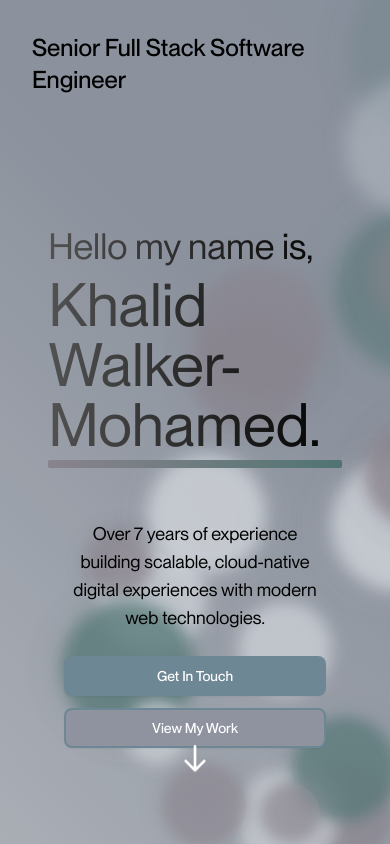
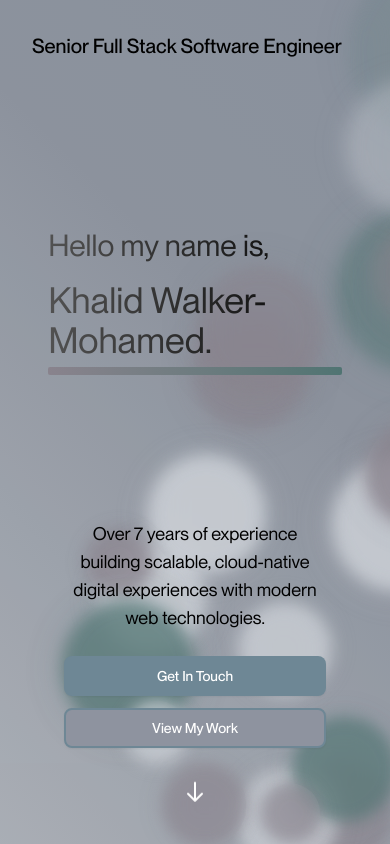
Before and after one commit to KNMohamed/personal-website, a Next.js app: page / in a window 390 px wide. Shown: the top 844 px of the page. Built offline with nearby package versions, Linux system fonts and the light colour scheme.

Commit message:
Fix responsiveness in HeroSection

```diff
--- a/src/app/components/Bubble/BubbleContainer.tsx
+++ b/src/app/components/Bubble/BubbleContainer.tsx
@@ -29,9 +29,9 @@ const BubbleContainer: React.FC<BubbleContainerProps> = ({
       id: Math.random().toString(36).substring(2, 11),
       x: Math.random() * 98 + 1,
       y: 110, // Start from bottom
-      size: Math.random() * 120 + 60, // 20-50px
+      size: Math.random() * 120 + 60,
       color: colors[Math.floor(Math.random() * colors.length)],
-      duration: Math.random() * 4 + 5, // 8-13 seconds
+      duration: Math.random() * 4 + 5,
       delay: 2,
     };
     console.log('Generated bubble:', bubble);
--- a/src/app/components/HeroSection.tsx
+++ b/src/app/components/HeroSection.tsx
@@ -91,7 +91,7 @@ const HeroSection = () => {
     >
       {/* Fixed container for the header text */}
       <div ref={headerContainerRef}>
-        <div ref={headerTextRef} className="text-2xl font-medium text-black">
+        <div ref={headerTextRef} className="md:text-2xl text-xl font-medium text-black">
           Senior Full Stack Software Engineer
         </div>
       </div>
@@ -115,10 +115,10 @@ const HeroSection = () => {
           }}
         >
           <div className="flex flex-col w-full">
-            <span className="text-4xl md:text-5xl mb-2">Hello my name is,</span>
+            <span className="text-3xl sm:text-4xl mb-2">Hello my name is,</span>
             <div className="relative w-full">
               <div className="relative inline-block">
-                <span className="text-6xl md:text-8xl">
+                <span className="md:text-8xl xs:text-6xl text-4xl">
                   <span
                     ref={typedRef}
                     className="inline-block"
@@ -134,7 +134,7 @@ const HeroSection = () => {
                   />
                   <span
                     ref={cursorRef}
-                    className="typed-cursor text-6xl md:text-8xl"
+                    className="typed-cursor text-5xl xs:text-6xl md:text-8xl"
                     style={{
                       display: isTypingComplete ? 'none' : 'inline-block',
                       opacity: isTypingComplete ? 0 : 1,
@@ -190,16 +190,16 @@ const HeroSection = () => {
         </div>
         <button
           onClick={() => {
-            const nextSection = document.getElementById('about');
+            const nextSection = document.getElementById('experience');
             if (nextSection) {
               nextSection.scrollIntoView({ behavior: 'smooth' });
             }
           }}
-          className="absolute bottom-8 animate-bounce cursor-pointer hover:opacity-80 transition-opacity"
+          className="absolute md:bottom-4 lg:bottom-8 bottom-1 animate-bounce cursor-pointer hover:opacity-80 transition-opacity"
           aria-label="Scroll to next section"
         >
           <svg
-            className="w-8 h-8 text-white"
+            className="md:w-8 md:h-8 w-6 h-6 text-white"
             fill="none"
             stroke="currentColor"
             viewBox="0 0 24 24"
```
